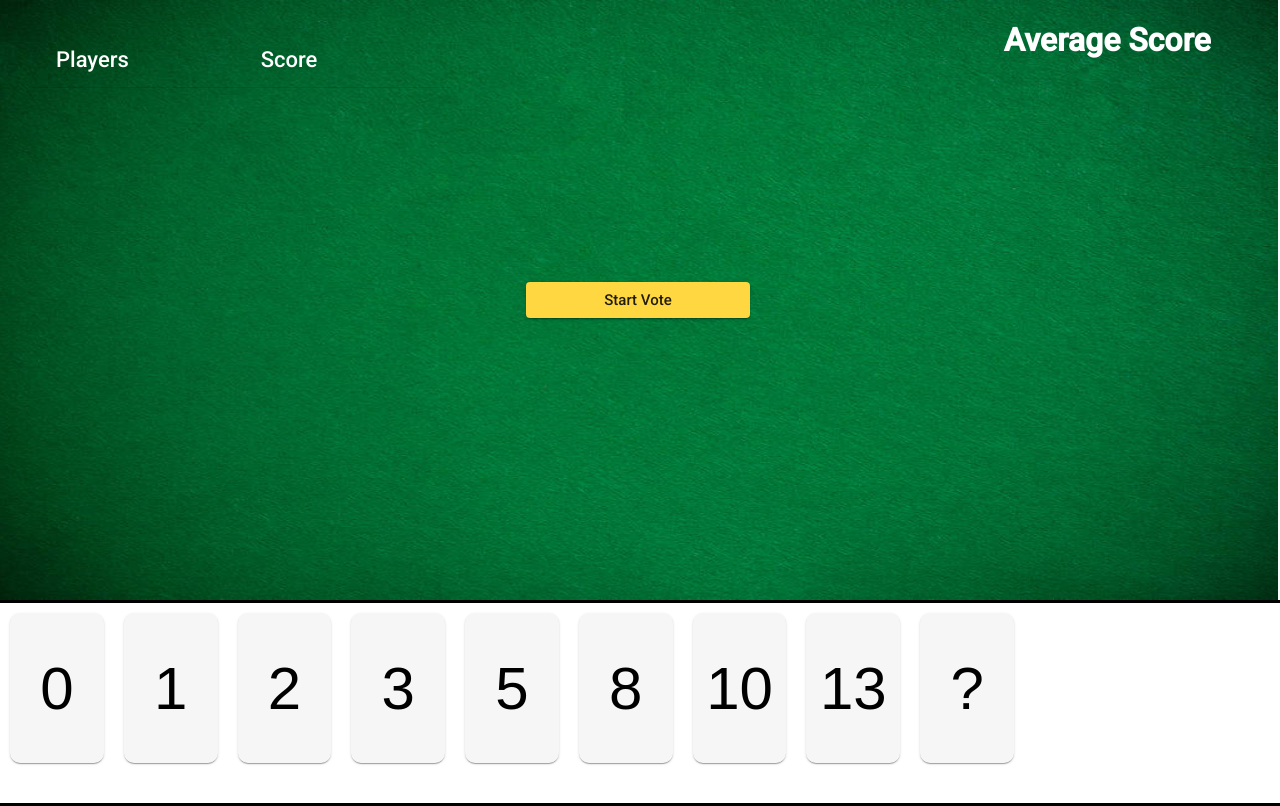
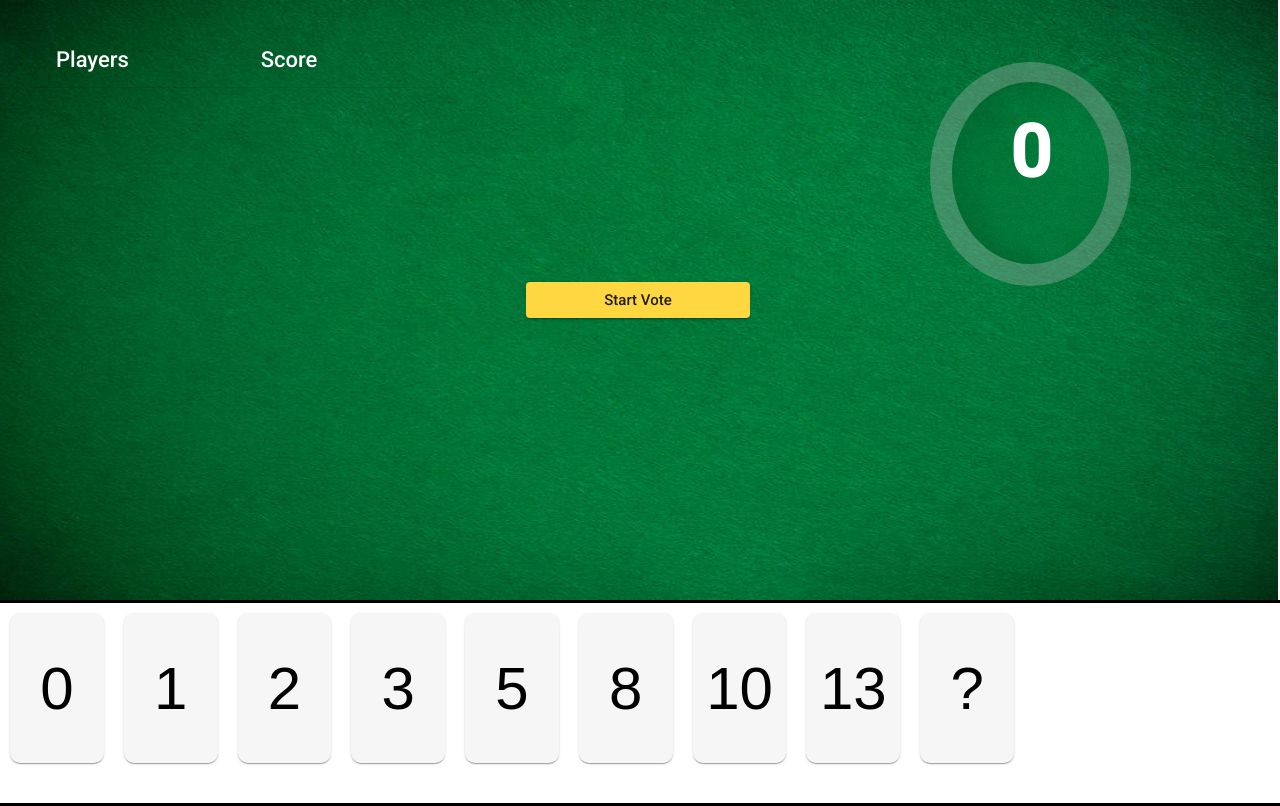
Before and after one commit to adriankelsey/planning-poker, an Angular app: page /login in a window 1280 px wide. Both pictures are taken after a click on the button "Enter". Built offline with nearby package versions, Linux system fonts and the light colour scheme; no server answers.

Commit message:
add animation for average scores component

```diff
--- a/src/app/average-scores-component/average-scores.component.html
+++ b/src/app/average-scores-component/average-scores.component.html
@@ -1,6 +1,5 @@
-<div class="main">
-  <h1 class="header">Average Score</h1>
-  <div class="average" *ngIf="isVisible.getValue()">
-    {{ average.getValue() }}
+<body #main id="main" class="main">
+  <div #progress id="progress" class="average">
+    <h1>{{ average.getValue() }}</h1>
   </div>
-</div>
+</body>
--- a/src/app/average-scores-component/average-scores.component.scss
+++ b/src/app/average-scores-component/average-scores.component.scss
@@ -1,18 +1,34 @@
 .main {
-  display: flexbox;
+  display: flex;
   justify-content: center;
+  align-items: center;
   width: 100%;
   height: 100%;
 }
 
 h1 {
   display: flex;
-  justify-content: center;
+  align-items: center;
+  position: absolute;
 }
 
 .average {
   display: flex;
-  width: 100%;
+  width: 45%;
+  height: 80%;
   justify-content: center;
   font-size: 36px;
+  margin-top: 1em;
+  border-radius: 50%;
+  background: conic-gradient(#ffd63f 0deg, rgba(187, 187, 187, 0.333) 0deg);
 }
+
+.average::before {
+  content: "";
+  position: absolute;
+  width: 35%;
+  height: 65%;
+  margin-top: 20px;
+  border-radius: 50%;
+  background: #000 center/cover url("/assets/poker-table-cloth.png") no-repeat;
+}
--- a/src/app/average-scores-component/average-scores.component.ts
+++ b/src/app/average-scores-component/average-scores.component.ts
@@ -1,4 +1,15 @@
-import { Component, OnInit } from '@angular/core';
+import { DOCUMENT } from '@angular/common';
+import {
+  AfterViewInit,
+  Component,
+  ElementRef,
+  Inject,
+  OnInit,
+  QueryList,
+  Renderer2,
+  ViewChild,
+  ViewChildren,
+} from '@angular/core';
 import { BehaviorSubject } from 'rxjs';
 import { StateService } from '../services/shared.service';
 
@@ -12,12 +23,14 @@ export type user = {
   templateUrl: './average-scores.component.html',
   styleUrls: ['./average-scores.component.scss'],
 })
-export class AverageScoresComponent implements OnInit {
+export class AverageScoresComponent implements AfterViewInit {
   average: BehaviorSubject<number> = new BehaviorSubject(0);
   sum: BehaviorSubject<number> = new BehaviorSubject(0);
   users: BehaviorSubject<any[]> = new BehaviorSubject([] as any[]);
   isVisible: BehaviorSubject<boolean> = new BehaviorSubject(false);
-  constructor(private stateService: StateService) {
+  @ViewChild('progress')
+  component: ElementRef<HTMLElement> | undefined;
+  constructor(private stateService: StateService, private renderer: Renderer2) {
     this.stateService.scoresVisible.subscribe((isVisible) => {
       if (isVisible) this.isVisible.next(isVisible.content.visible);
     });
@@ -43,10 +56,33 @@ export class AverageScoresComponent implements OnInit {
         let sum = scores.reduce((a, b) => parseInt(a) + parseInt(b));
         let average = sum / scores.length;
 
-        this.average.next(average);
+        this.average.next(Math.round(average));
+      }
+    });
+
+    this.isVisible.subscribe((value) => {
+      console.log(value);
+      if (this.component) {
+        let progressValue = 0;
+
+        let interval = setInterval(() => {
+          progressValue++;
+          this.renderer.setStyle(
+            this.component?.nativeElement,
+            'background',
+            `conic-gradient(#ffd63f  ${progressValue}deg, rgba(187, 187, 187, 0.333) 0deg)`
+          );
+          if (progressValue === 360) clearInterval(interval);
+        }, 10);
       }
     });
   }
+  ngAfterViewInit(): void {
+    console.log('hello');
+    console.log(this.component?.nativeElement);
+  }
 
-  ngOnInit(): void {}
+  ngOnInit(): void {
+    console.log(this.component);
+  }
 }
--- a/src/app/main-component/main.component.scss
+++ b/src/app/main-component/main.component.scss
@@ -90,11 +90,12 @@
 }
 
 .average-scores {
-  width: 25%;
-  height: 25%;
+  width: 35%;
+  height: 35%;
   position: absolute;
   color: white;
-  left: 74%;
+  top: 2%;
+  right: 2%;
   background-color: rgba(255, 145, 0, 0);
 }
 
--- a/src/app/table-component/table.component.ts
+++ b/src/app/table-component/table.component.ts
@@ -34,7 +34,6 @@ export class TableComponent implements OnInit {
     public router: Router
   ) {
     this.stateService.userData.subscribe((value) => {
-      console.log(value);
       this.dataSource = value;
       this.stateService.averageScore.next(value);
     });
```
Also changed, not shown: src/app/average-scores-component/assets/poker-table-cloth.png (added).
